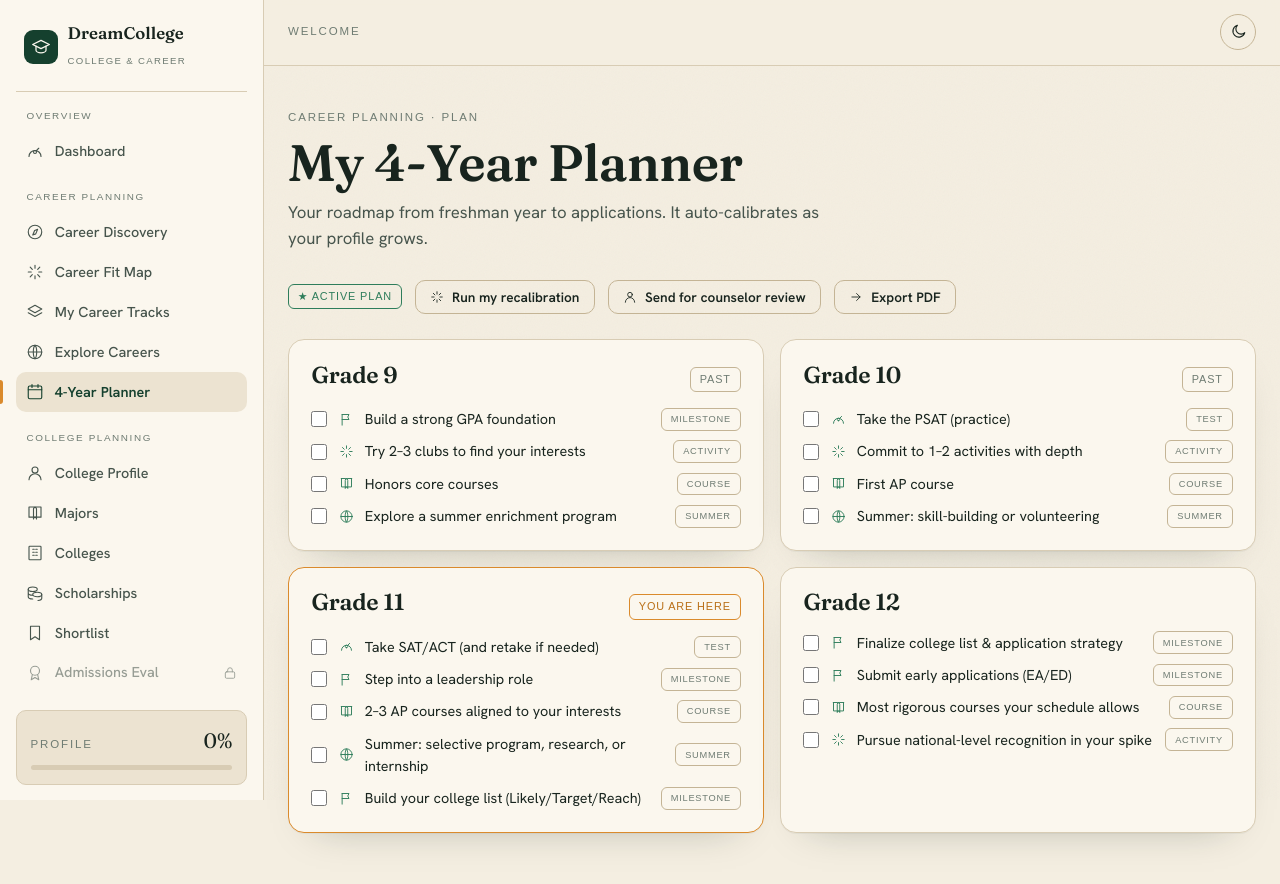
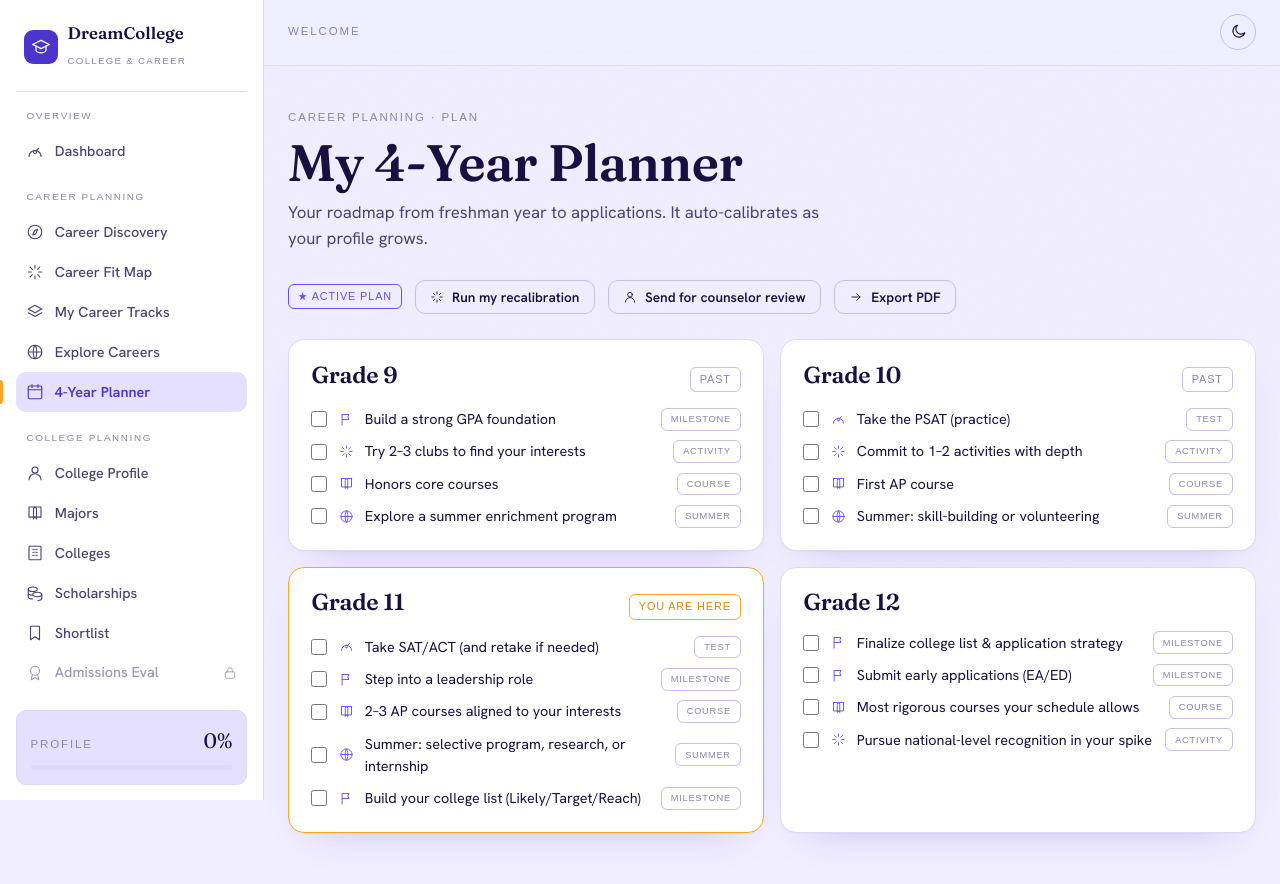
Before and after one commit to JONGYYY/TEAM-A-WEBSITE, a Next.js app: page /career/planner in a window 1280 px wide. Shown: the top 884 px of the page. Built offline with nearby package versions, Linux system fonts and the light colour scheme; a web font is replaced by a local one.

Commit message:
Update globals.css
Color changes

```diff
--- a/app/globals.css
+++ b/app/globals.css
@@ -4,27 +4,27 @@
    ============================================================ */
 
 :root {
-  /* ---- Light: "Parchment" ---- */
-  --paper: #f4eee1;
-  --paper-raised: #fbf7ee;
-  --paper-sunk: #ece3d1;
-  --ink: #18241e;
-  --ink-soft: #46544c;
-  --ink-faint: #6f7c73;
-  --ivy: #15402e;
-  --ivy-bright: #2e7d5b;
-  --marigold: #da8a2c;
-  --marigold-deep: #b96f17;
-  --clay: #b24a2e;
-  --amber: #c2882b;
-  --hairline: #d8ccb4;
-  --hairline-strong: #c4b495;
-  --shadow-rgb: 18 36 28;
+  /* ---- Light: Purple/Indigo ---- */
+  --paper: #f0eeff;
+  --paper-raised: #ffffff;
+  --paper-sunk: #e6e0ff;
+  --ink: #1a1040;
+  --ink-soft: #4a4470;
+  --ink-faint: #8b85aa;
+  --ivy: #4b35cc;
+  --ivy-bright: #6b50ea;
+  --marigold: #f5a623;
+  --marigold-deep: #d4880f;
+  --clay: #e05555;
+  --amber: #f0a500;
+  --hairline: #ddd8f5;
+  --hairline-strong: #c5bee8;
+  --shadow-rgb: 75 53 204;
 
   /* semantic admission bands */
-  --likely: #2e7d5b;
-  --target: #c2882b;
-  --reach: #b24a2e;
+  --likely: #4b35cc;
+  --target: #f5a623;
+  --reach: #e05555;
 
   /* radii */
   --r-sm: 6px;
@@ -50,25 +50,25 @@
 }
 
 [data-theme="dark"] {
-  --paper: #0f1713;
-  --paper-raised: #16211b;
-  --paper-sunk: #0b110e;
-  --ink: #efe7d5;
-  --ink-soft: #a9b3ab;
-  --ink-faint: #7f8b82;
-  --ivy: #5fb98c;
-  --ivy-bright: #74d4a2;
-  --marigold: #e7a24a;
-  --marigold-deep: #f0b264;
-  --clay: #e0775a;
-  --amber: #e0b057;
-  --hairline: #2a382f;
-  --hairline-strong: #3a4b40;
+  --paper: #0f0a2e;
+  --paper-raised: #1a1245;
+  --paper-sunk: #0a0820;
+  --ink: #ede8ff;
+  --ink-soft: #a89ed4;
+  --ink-faint: #7068a8;
+  --ivy: #8b70ff;
+  --ivy-bright: #a892ff;
+  --marigold: #f5b84a;
+  --marigold-deep: #e0a030;
+  --clay: #ff7070;
+  --amber: #f0c050;
+  --hairline: #2a2060;
+  --hairline-strong: #3a3070;
   --shadow-rgb: 0 0 0;
 
-  --likely: #74d4a2;
-  --target: #e0b057;
-  --reach: #e0775a;
+  --likely: #8b70ff;
+  --target: #f5b84a;
+  --reach: #ff7070;
 }
 
 * {
@@ -284,7 +284,7 @@ textarea.input {
 textarea.input:focus {
   outline: none;
   border-color: var(--ivy-bright);
-  box-shadow: 0 0 0 3px rgb(46 125 91 / 0.15);
+  box-shadow: 0 0 0 3px rgb(107 80 234 / 0.15);
 }
 textarea.input { resize: vertical; min-height: 64px; }
 
```
